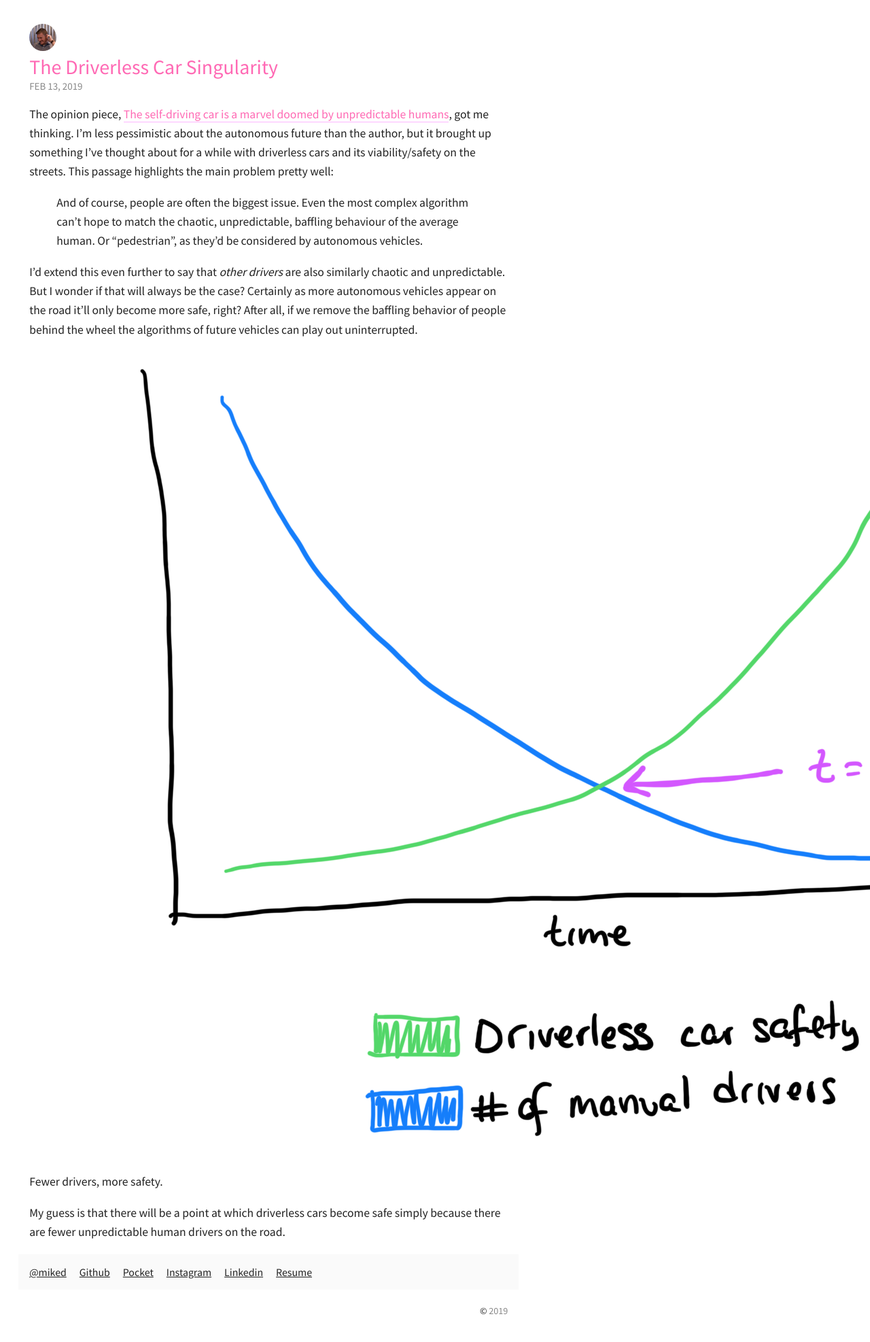
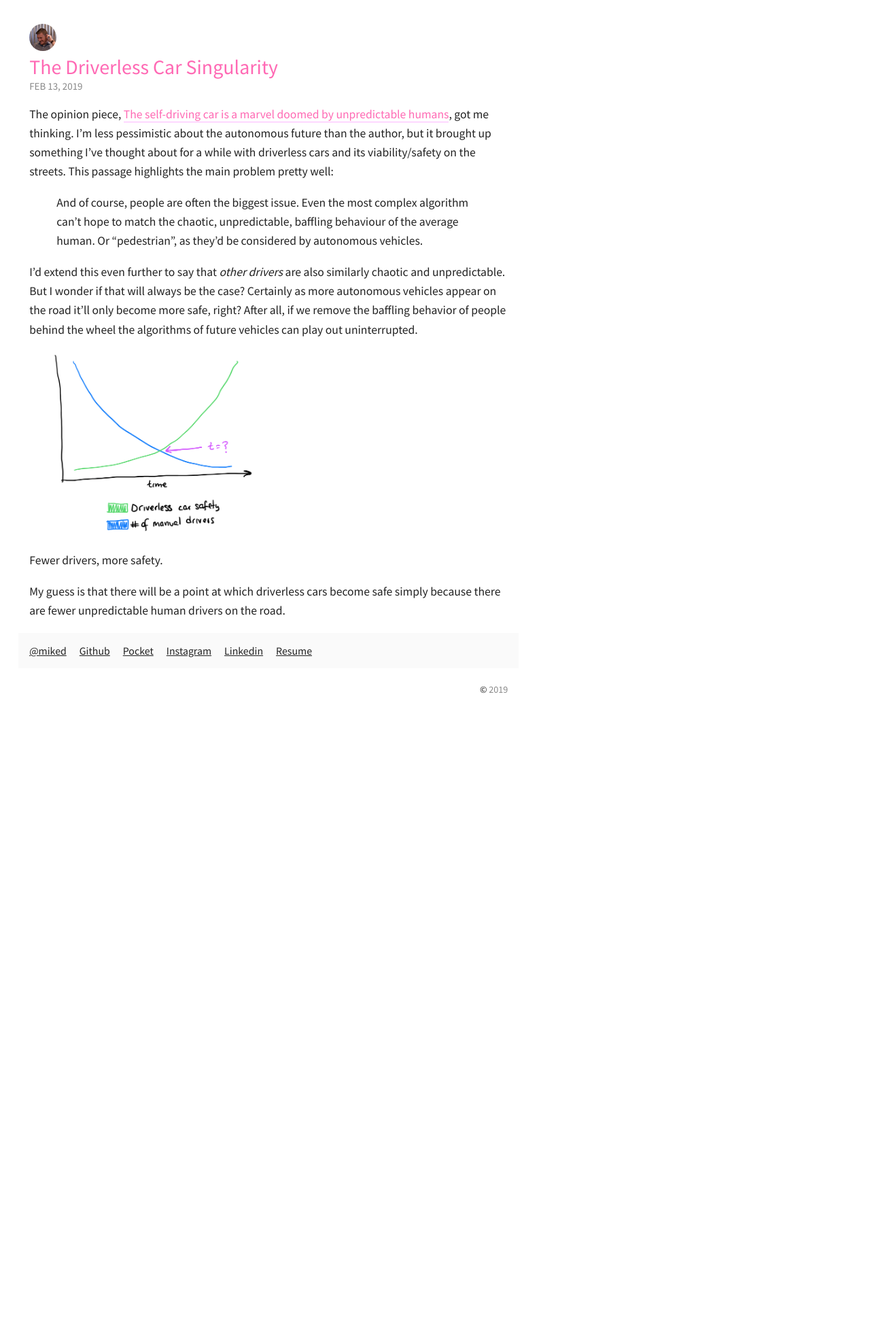
Before and after one commit to mike-douglas/mike-douglas.github.io, a Jekyll site: the page built from _posts/2019-02-13-the-driverless-car-singularity.md, in a window 1280 px wide. Shown: the whole page at 68% size. Built offline with Jekyll 4.4.1, drawn with Linux system fonts in a browser that asks for light colours; after the commit the page ends 1059 px from its top, so only the background shows below that.

Commit message:
Adding styles for images

```diff
--- a/_posts/2019-02-13-the-driverless-car-singularity.md
+++ b/_posts/2019-02-13-the-driverless-car-singularity.md
@@ -13,7 +13,9 @@
 I’d extend this even further to say that _other drivers_ are also similarly chaotic and unpredictable. But I wonder if that will always be the case? Certainly as more autonomous vehicles appear on the road it’ll only become more safe, right? After all, if we remove the baffling behavior of people behind the wheel the algorithms of future vehicles can play out uninterrupted.
 
 
-![The Driverless Car Singularity](/assets/2019-02-13-driverless.png)
+<div class="smol">
+<img src="/assets/2019-02-13-driverless.png" alt="The Driverless Car Singularity">
+</div>
 
 Fewer drivers, more safety.
 
--- a/assets/main.css
+++ b/assets/main.css
@@ -92,6 +92,14 @@
   display: block;
 }
 
+article .smol {
+  align: center;
+}
+
+article .smol img {
+  width: 20em;
+}
+
 .archive h3 {
   font-size: 1.25em;
 }
```
